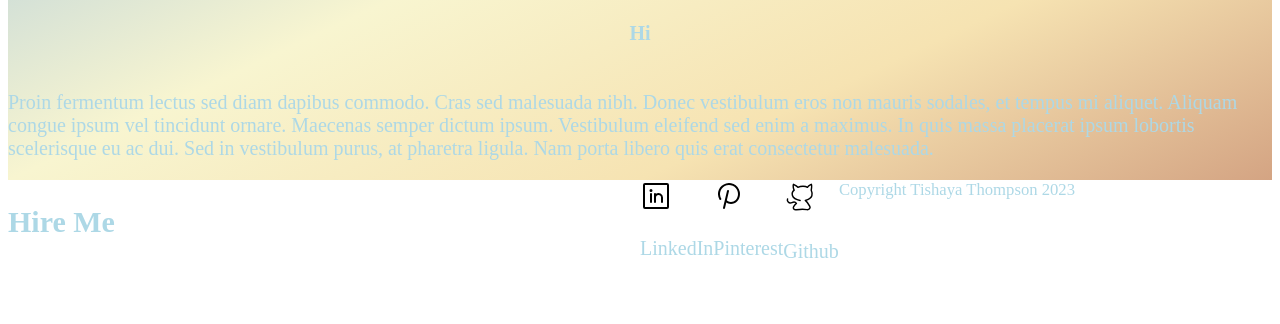
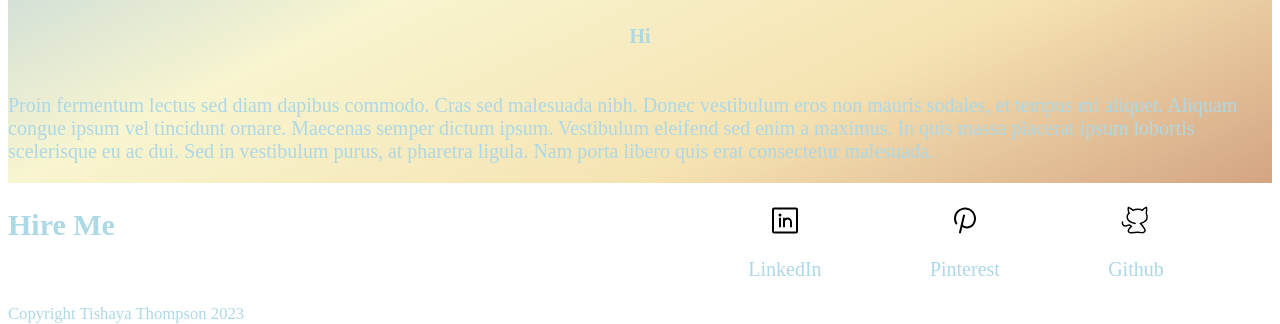
Before and after one commit to Kiyo-io/Web-Development-Projects, a plain HTML site: page Personal Website/copy.html in a window 1280 px wide. Shown: the part 2118-2442 px from the top of the page. Before the commit the page ends 2401 px from the top, so only its background shows below. Drawn offline with Linux system fonts and the light colour scheme.

Commit message:
fixed footer icons

```diff
--- a/Personal Website/copy.html
+++ b/Personal Website/copy.html
@@ -136,7 +136,7 @@
         </div>
         <p>Github</p>
       </div>
-      <small>Copyright Tishaya Thompson 2023</small>
     </footer>
+    <small>Copyright Tishaya Thompson 2023</small>
   </body>
 </html>
--- a/Personal Website/style.css
+++ b/Personal Website/style.css
@@ -92,8 +92,17 @@ p {
 .social-media-display {
   display: flex;
   flex-flow: row nowrap;
+  justify-content: space-evenly;
+  align-items: center;
 }
-
-.social-svg > img {
+.social-svg {
+  margin-top: 20px;
+  display: flex;
+  flex-flow: column nowrap;
+  justify-content: space-around;
+  align-items: center;
+}
+.social-svg > img,
+svg {
   height: 35px;
 }
```
